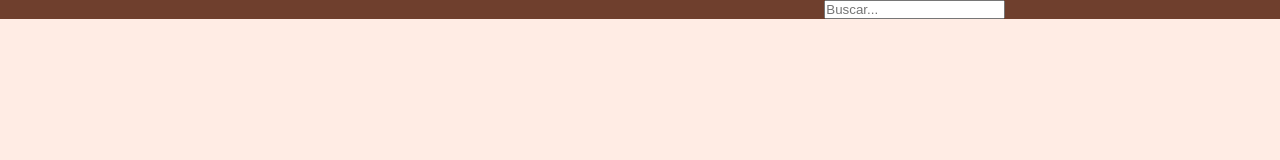
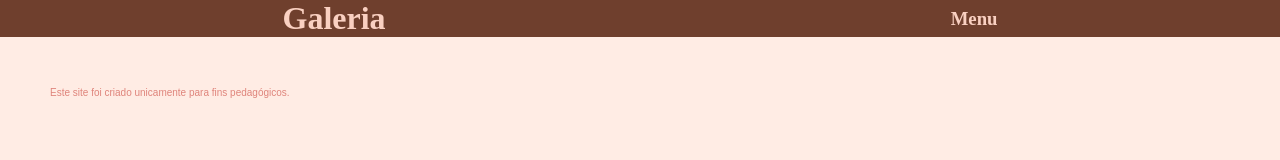
Before and after one commit to Aninha-linda/agrinho, a plain HTML site: page galeria.html in a window 1280 px wide. Drawn offline with Linux system fonts and the light colour scheme.

Commit message:
Atualizar o galeria.html

```diff
--- a/galeria.html
+++ b/galeria.html
@@ -6,26 +6,35 @@
     <meta http-equiv="X-UA-Compatible" content="IE=edge">
     <meta name="viewport" content="width=device-width, initial-scale=1.0">
     <link rel="stylesheet" href="./style (2).css">
-    <title>Nosso Site</title>
+    <title>Galeria</title>
     <link rel="preconnect" href="https://fonts.googleapis.com">
     <link rel="preconnect" href="https://fonts.gstatic.com" crossorigin>
     <link href="https://fonts.googleapis.com/css2?family=Poppins&display=swap" rel="stylesheet">
 </head>
 
 <body>
+
    <header class="cabecalho">
+    <h1>Galeria</h1>
     <div class="cabecalho-menu">
       <input type="checkbox" id="menu" class="botaomenu">
-     </div>
+      <label for="menu">
+        <h3>Menu</h3>
+      </label>
       <ul class="cabecalho-lista">
         <li id="Home" class="cabecalho-lista-item"> <a href="index.html">Home</a></li>
         <li id="News" class="cabecalho-lista-item"> <a href="news.html">News</a></li>
         <li id="Projetos" class="cabecalho-lista-item"> <a href="projetos.html">Projetos</a></li>
-          <li id="Sugestões" class="cabecalho-lista-item"> <a href="sugestoes.html">Sugestões</a></li>
+
+        <li id="Fotos e Vídeos" class="cabecalho-lista-item"> <a href="galeria.html">Fotos e Vídeos</a></li>
       </ul>
-     <div id="divBusca">
-        <input type="text" id="txtBusca" placeholder="Buscar..."/>
     </div>
   </header>
 
+      <footer class="rodape">
+        <p class="texto-rodape">Este site foi criado unicamente para fins pedagógicos.</p>
+    </footer>
+
+    <script src="main.js"></script>
+
  </html>
```
Lines whose indentation alone changed are shown as unchanged.
